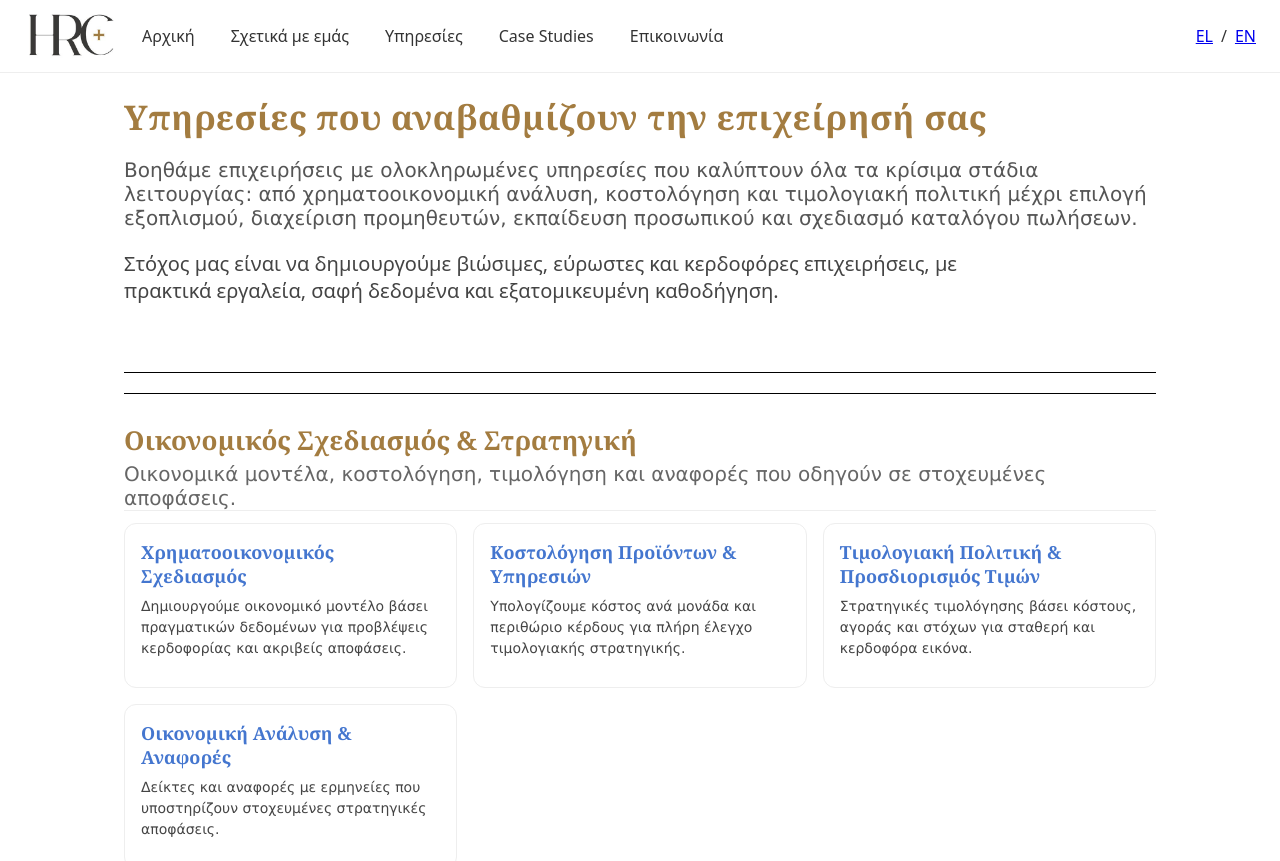
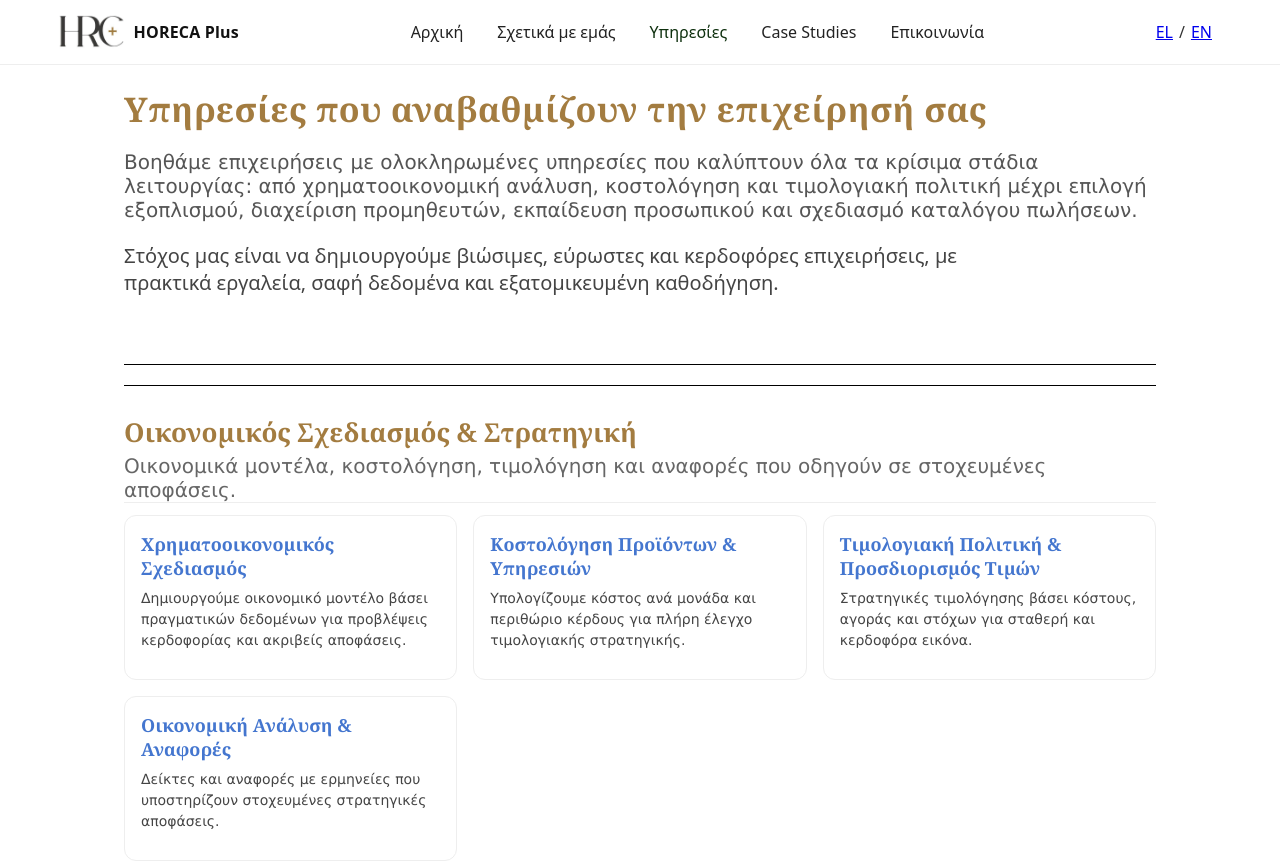
Before and after one commit to SteliosManidakis/horeca-plus, a Next.js app: page /el/services in a window 1280 px wide. Shown: the top 861 px of the page. Built offline with nearby package versions, Linux system fonts and the light colour scheme.

Commit message:
burger_menu

```diff
--- /dev/null
+++ b/components/Header.module.css
@@ -0,0 +1,123 @@
+.header {
+  position: sticky;
+  top: 0;
+  z-index: 1000;
+  background: #fff;
+  border-bottom: 1px solid #eee;
+}
+
+.inner {
+  height: 64px;
+  display: grid;
+  grid-template-columns: auto 1fr auto auto;
+  align-items: center;
+  gap: 12px;
+  padding: 0 8px;
+}
+
+/* Brand */
+.brand {
+  display: inline-flex;
+  align-items: center;
+  gap: 10px;
+  text-decoration: none;
+  line-height: 0;
+}
+.logo { height: 36px; width: auto; }
+.brandText {
+  font-weight: 700;
+  color: #111;
+  letter-spacing: .2px;
+  display: none; /* εμφανίζεται σε desktop */
+}
+
+/* Desktop nav */
+.navDesktop {
+  display: none;
+  justify-content: center;
+  gap: 10px;
+}
+.navLink {
+  text-decoration: none;
+  color: #222;
+  padding: 10px 12px;
+  border-radius: 8px;
+  font-weight: 500;
+}
+.navLink:hover { background: #f6f6f6; }
+.active { color: #0e300e; }
+
+/* Lang switch */
+.lang {
+  display: none;
+  gap: 6px;
+  align-items: center;
+}
+
+/* Burger */
+.burger {
+  width: 42px;
+  height: 42px;
+  border: 0;
+  background: transparent;
+  display: inline-flex;
+  align-items: center;
+  justify-content: center;
+  cursor: pointer;
+}
+.burger span {
+  width: 22px;
+  height: 2px;
+  background: #111;
+  margin: 3px 0;
+  display: block;
+  transition: transform .2s ease;
+}
+
+/* Mobile drawer */
+.mobileWrap {
+  position: fixed;
+  inset: 64px 0 0 0; /* κάτω από header */
+  background: rgba(0,0,0,.35);
+  backdrop-filter: blur(1px);
+  transform: translateY(-100%);
+  opacity: 0;
+  pointer-events: none;
+  transition: opacity .2s ease, transform .2s ease;
+}
+.open {
+  transform: translateY(0);
+  opacity: 1;
+  pointer-events: auto;
+}
+.mobileNav {
+  background: #fff;
+  border-top: 1px solid #eee;
+  padding: 12px 12px 18px;
+  display: grid;
+  gap: 6px;
+}
+.mobileLink {
+  padding: 12px 8px;
+  border-radius: 8px;
+  text-decoration: none;
+  color: #111;
+  font-weight: 600;
+}
+.mobileLink:hover { background: #f6f6f6; }
+.mobileLang {
+  margin-top: 6px;
+  display: inline-flex;
+  gap: 6px;
+  align-items: center;
+  color: #444;
+}
+
+/* ≥ 900px: desktop */
+@media (min-width: 900px) {
+  .brandText { display: inline; }
+  .navDesktop { display: inline-flex; }
+  .lang { display: inline-flex; }
+  .burger { display: none; }
+  .mobileWrap { display: none; }
+}
--- a/components/Header.tsx
+++ b/components/Header.tsx
@@ -1,60 +1,125 @@
 "use client";
 
-import Image from 'next/image';
-import Link from 'next/link';
-import { usePathname } from 'next/navigation';
+import Image from "next/image";
+import Link from "next/link";
+import { usePathname } from "next/navigation";
+import { useEffect, useRef, useState } from "react";
+import styles from "./Header.module.css";
+
+type Locale = "el" | "en";
 
 type Props = {
-  locale: 'el' | 'en';
-  messages: any;
+  locale: Locale;
+  messages: any; // περιέχει nav.*
 };
 
 export default function Header({ locale, messages }: Props) {
-  const t = messages.nav;
-  const pathname = usePathname();
-  const currentPath = pathname.replace(/^\/(el|en)/, '');
+  const t = messages?.nav ?? {};
+  const pathname = usePathname() || "/";
+  const currentPath = pathname.replace(/^\/(el|en)/, "") || "/";
 
-  // για debug, ΜΕΤΑ το "use client"
-  console.log('>>> Rendering Header from components/Header.tsx');
+  const [open, setOpen] = useState(false);
+  const menuRef = useRef<HTMLDivElement>(null);
+
+  // Κλείσιμο όταν κάνεις click εκτός
+  useEffect(() => {
+    const onDoc = (e: MouseEvent) => {
+      if (!menuRef.current) return;
+      if (!menuRef.current.contains(e.target as Node)) setOpen(false);
+    };
+    document.addEventListener("click", onDoc);
+    return () => document.removeEventListener("click", onDoc);
+  }, []);
+
+  // Κλείσιμο όταν αλλάζει route
+  useEffect(() => {
+    setOpen(false);
+  }, [pathname]);
+
+  const L = (p: string) => `/${locale}${p}`;
+
+  const items = [
+    { href: L("/home"), label: t.home ?? "Home" },
+    { href: L("/about"), label: t.about ?? "About" },
+    { href: L("/services"), label: t.services ?? "Services" },
+    { href: L("/casestudies"), label: t.casestudies ?? "Case Studies" },
+    { href: L("/contact"), label: t.contact ?? "Contact" },
+  ];
+
+  const isActive = (href: string) => pathname === href;
 
   return (
-    <header
-      style={{
-        position: 'sticky',
-        top: 0,
-        zIndex: 1000,
-        background: '#fff',
-        padding: '12px 24px',
-        borderBottom: '1px solid #eee',
-        display: 'flex',
-        gap: 16,
-        alignItems: 'center'
-      }}
-    >
-      <Link href={`/${locale}/home`} style={{ display: 'inline-flex', alignItems: 'center', lineHeight: 0 }}>
+    <header className={styles.header} role="banner">
+      <div className={`${styles.inner} container`}>
+        {/* Brand */}
+        <Link href={L("/home")} className={styles.brand} aria-label="HORECA Plus">
           <Image
             src="/images/home/hrc.jpg"
-          alt="HORECA Plus Logo"
-          width={220}
-          height={60}
+            alt="HORECA Plus"
+            width={132}
+            height={36}
+            className={styles.logo}
             priority
-          sizes="(max-width: 640px) 120px, (max-width: 1024px) 160px, 220px"
-          style={{ height: 'clamp(24px, 5vw, 48px)', width: 'auto', display: 'block' }}
           />
+          <span className={styles.brandText}>HORECA&nbsp;Plus</span>
         </Link>
 
-      <nav style={{ display: 'flex', gap: 12 }}>
-        <Link href={`/${locale}/home`}>{t.home}</Link>
-        <Link href={`/${locale}/about`}>{t.about}</Link>
-        <Link href={`/${locale}/services`}>{t.services}</Link>
-        <Link href={`/${locale}/casestudies`}>{t.casestudies}</Link>
-        <Link href={`/${locale}/contact`}>{t.contact}</Link>
+        {/* Desktop nav */}
+        <nav className={styles.navDesktop} aria-label="Main">
+          {items.map((it) => (
+            <Link
+              key={it.href}
+              href={it.href}
+              className={`${styles.navLink} ${isActive(it.href) ? styles.active : ""}`}
+            >
+              {it.label}
+            </Link>
+          ))}
         </nav>
 
-      <div style={{ marginLeft: 'auto', display: 'flex', gap: 8 }}>
+        {/* Language switch */}
+        <div className={styles.lang}>
           <Link href={`/el${currentPath}`} aria-label="Greek">EL</Link>
-        <span>/</span>
+          <span> / </span>
           <Link href={`/en${currentPath}`} aria-label="English">EN</Link>
+        </div>
+
+        {/* Burger button */}
+        <button
+          className={styles.burger}
+          aria-label={open ? "Close menu" : "Open menu"}
+          aria-expanded={open}
+          aria-controls="mobile-menu"
+          onClick={() => setOpen((v) => !v)}
+        >
+          <span />
+          <span />
+          <span />
+        </button>
+      </div>
+
+      {/* Mobile drawer */}
+      <div
+        id="mobile-menu"
+        ref={menuRef}
+        className={`${styles.mobileWrap} ${open ? styles.open : ""}`}
+      >
+        <nav className={styles.mobileNav} aria-label="Mobile">
+          {items.map((it) => (
+            <Link
+              key={it.href}
+              href={it.href}
+              className={`${styles.mobileLink} ${isActive(it.href) ? styles.active : ""}`}
+            >
+              {it.label}
+            </Link>
+          ))}
+          <div className={styles.mobileLang}>
+            <Link href={`/el${currentPath}`} aria-label="Greek">EL</Link>
+            <span> / </span>
+            <Link href={`/en${currentPath}`} aria-label="English">EN</Link>
+          </div>
+        </nav>
       </div>
     </header>
   );
```
Lines whose indentation alone changed are shown as unchanged.
